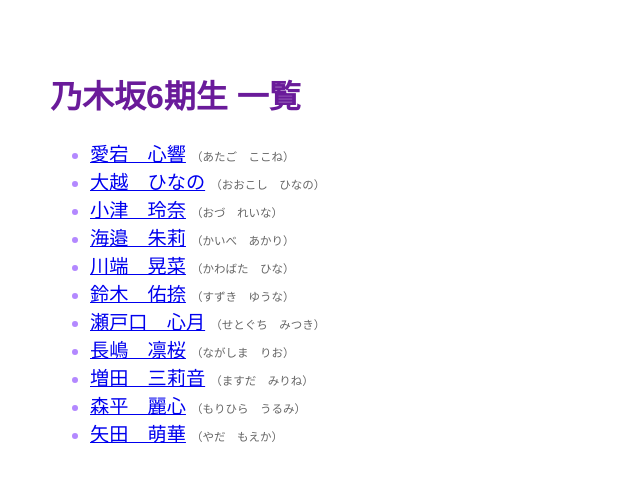
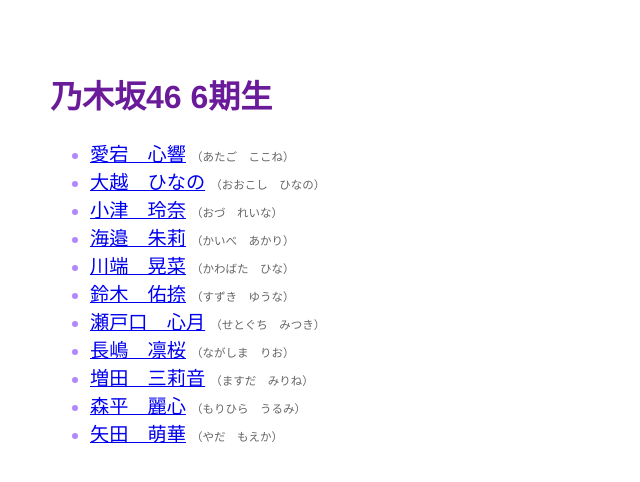
Before and after one commit to tonytani37/nogizaka_6th, a plain HTML site: page index.html in a window 1280 px wide. Shown: the whole page, without its empty margins (0-640 px from the left). Drawn offline with Linux system fonts and the light colour scheme.

Commit message:
2025/05/18 10:27

```diff
--- a/index.html
+++ b/index.html
@@ -7,7 +7,7 @@
   <link rel="stylesheet" href="style.css">
 </head>
 <body>
-  <h1>乃木坂6期生 一覧</h1>
+  <h1>乃木坂46 6期生</h1>
   <div class="member-yomi">
   <ul id="memberList"></ul>
   </div>
```
